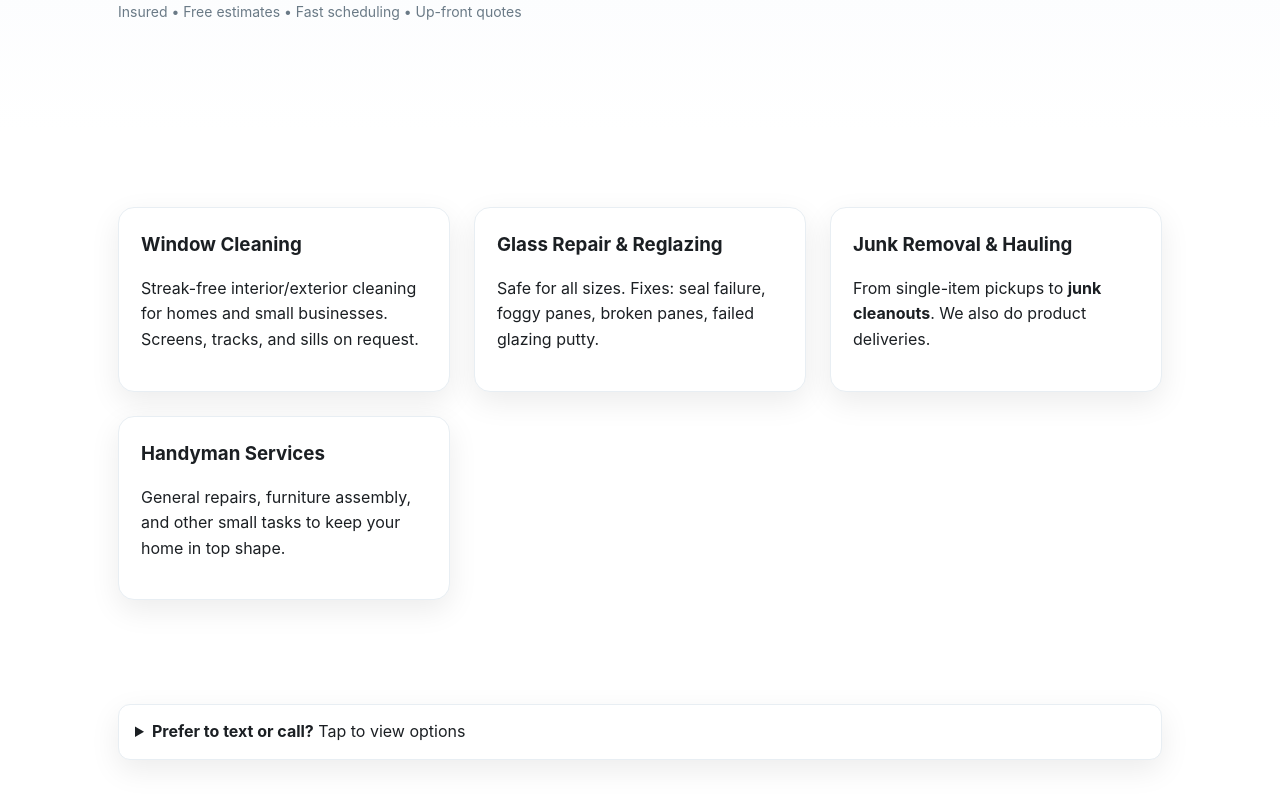
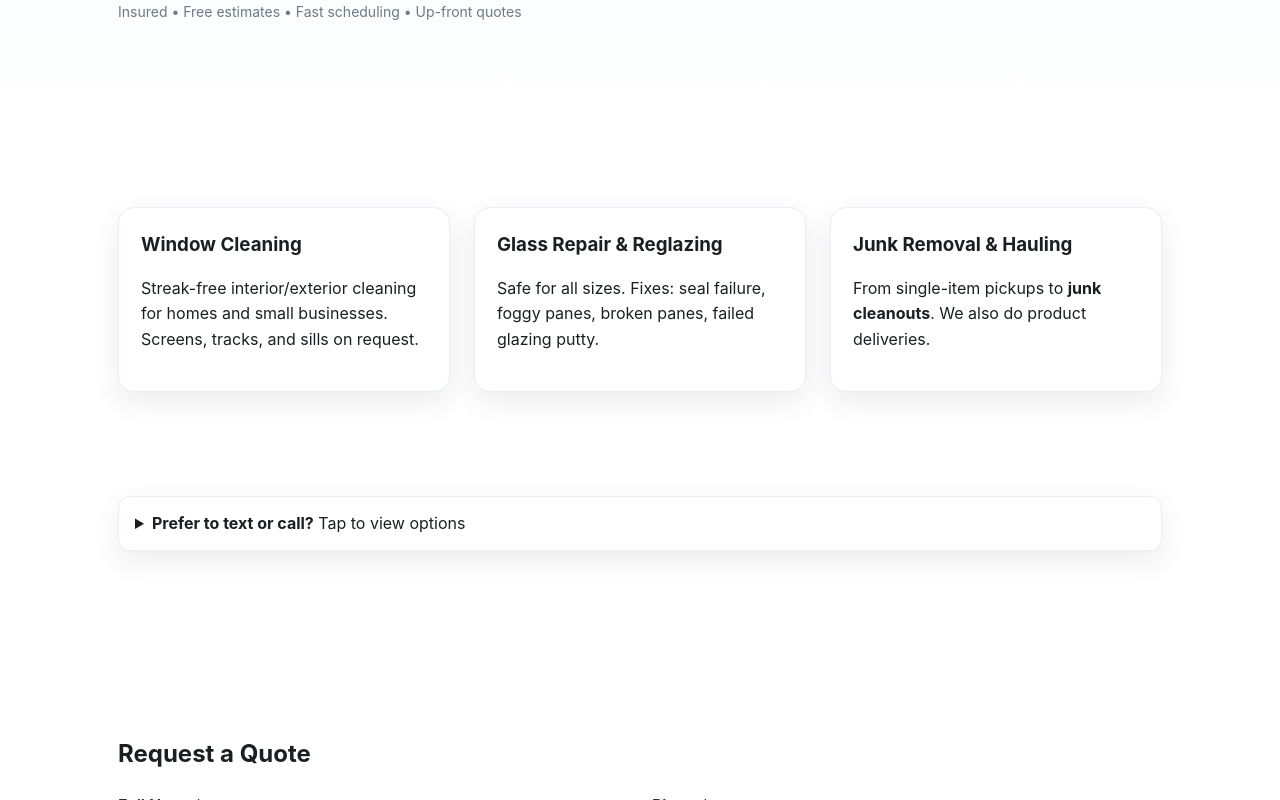
Before and after one commit to pristinewindowstx-bit/net, a plain HTML site: page site/index.html in a window 1280 px wide. Shown: the part 434-1234 px from the top of the page. Drawn offline with Linux system fonts and the light colour scheme.

```diff
--- a/site/index.html
+++ b/site/index.html
@@ -64,10 +64,6 @@
       <div class="card">
         <h3>Junk Removal & Hauling</h3>
         <p>From single-item pickups to <strong>junk cleanouts</strong>. We also do product deliveries.</p>
-      </div>
-      <div class="card">
-        <h3>Handyman Services</h3>
-        <p>General repairs, furniture assembly, and other small tasks to keep your home in top shape.</p>
       </div>
     </div>
   </div>
```
